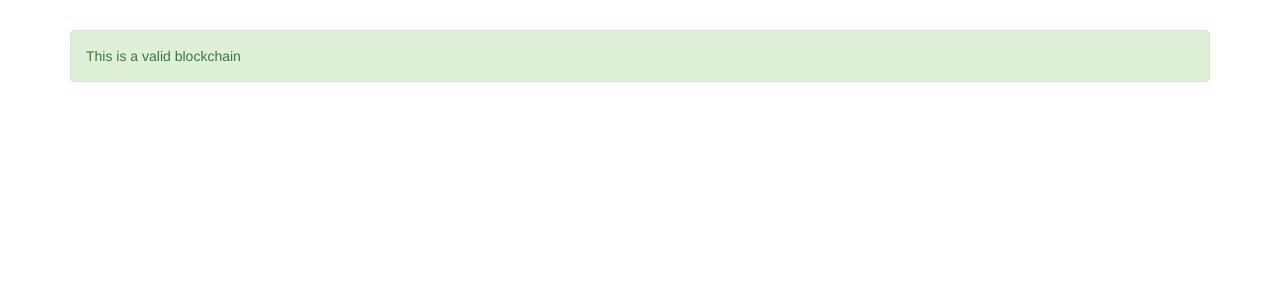
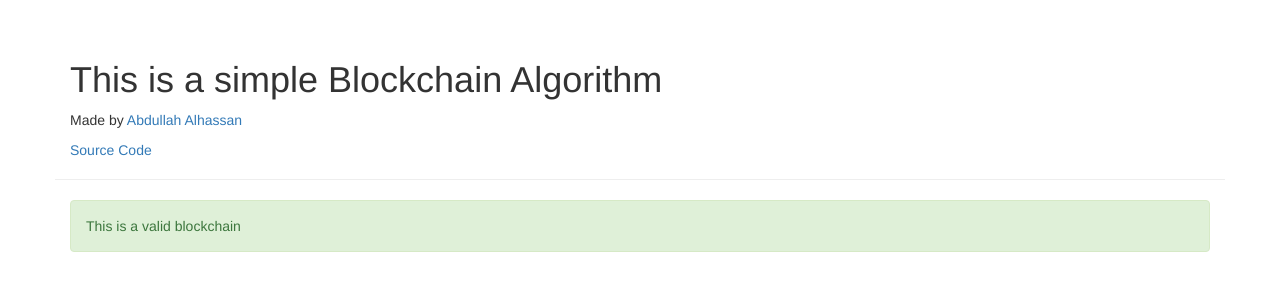
Before and after one commit to atalhassan/blockchain, a Node server app: page / in a window 1280 px wide. Shown: the part 50-350 px from the top of the page. Run offline with Node 20, Linux system fonts and the light colour scheme; data that the repository does not hold is empty; some libraries are stand-ins or nearby versions.

Commit message:
added header

```diff
--- a/views/partials/header.ejs
+++ b/views/partials/header.ejs
@@ -37,6 +37,16 @@
       </div><!-- /.container-fluid -->
     </nav>
 
+    <div class="container page-header">
+        <h1>This is a simple Blockchain Algorithm</h1>
+        <p>
+          Made by <a href="https://github.com/atalhassan">Abdullah Alhassan</a>
+        </p>
+        <p>
+           <a href="https://github.com/atalhassan/blockchain">Source Code</a>
+        </p>
+    </div>
+
     <script>
       var url = window.location;
       // Will only work if string in href matches with location
```
